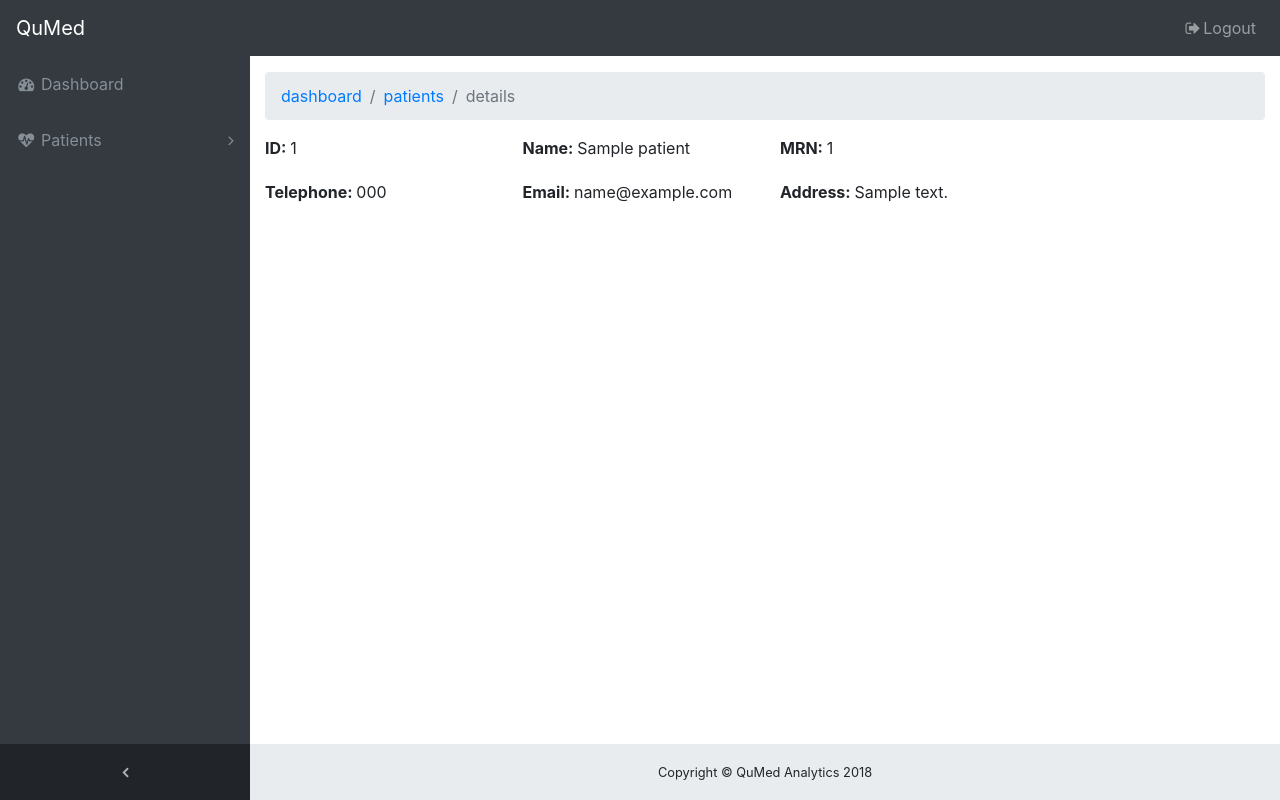
After one commit to tadesanya/qumed, a Django app: page /referral/patient/1/ in a window 1280 px wide. The commit adds this page. Run offline with Django 3.2, Linux system fonts and the light colour scheme; tables that the repository leaves empty hold one stand-in row (values such as "Sample post"); some libraries are stand-ins or nearby versions.

Commit message:
show patient details

```diff
--- a/qumed/referral/templates/referral/create_patient.html
+++ b/qumed/referral/templates/referral/create_patient.html
@@ -3,8 +3,8 @@
 {% block title %}Create Patient{% endblock %}
 
 {% block breadcrumb %}
-  <li class="breadcrumb-item">Patients</li>
-  <li class="breadcrumb-item active">Create</li>
+  <li class="breadcrumb-item"><a href="{% url 'referral:view_patients' %}">patients</a></li>
+  <li class="breadcrumb-item active">create</li>
 {% endblock breadcrumb %}
 
 {% block content %}
--- /dev/null
+++ b/qumed/referral/templates/referral/patient_detail.html
@@ -0,0 +1,21 @@
+{% extends "base.html" %}
+
+{% block title %}Patient Detail{% endblock %}
+
+{% block breadcrumb %}
+  <li class="breadcrumb-item"><a href="{% url 'referral:view_patients' %}">patients</a></li>
+  <li class="breadcrumb-item active">details</li>
+{% endblock breadcrumb %}
+
+{% block content %}
+<div class="row mb-1">
+  <div class="col-md-3"><p><strong>ID: </strong>{{patient.id}}</p></div>
+  <div class="col-md-3"><p><strong>Name: </strong>{{patient.name}}</p></div>
+  <div class="col-md-6"><p><strong>MRN: </strong>{{patient.mrn}}</p></div>
+</div>
+<div class="row mb-3">
+  <div class="col-md-3"><p><strong>Telephone: </strong>{{patient.telephone}}</p></div>
+  <div class="col-md-3"><p><strong>Email: </strong>{{patient.email}}</p></div>
+  <div class="col-md-6"><p><strong>Address: </strong>{{patient.address}}</p></div>
+</div>
+{% endblock content %}
--- a/qumed/referral/urls.py
+++ b/qumed/referral/urls.py
@@ -7,7 +7,8 @@ app_name = 'referral'
 
 
 urlpatterns = [
-    path('create_practice', views.CreatePracticeView.as_view(), name='create_practice'),
-    path('view_patients', views.ListPatientsView.as_view(), name='view_patients'),
-    path('create_patient', views.CreatePatientView.as_view(), name='create_patient'),
+    path('practice/create/', views.CreatePracticeView.as_view(), name='create_practice'),
+    path('patients/view/', views.PatientsListView.as_view(), name='view_patients'),
+    path('patient/create/', views.PatientCreateView.as_view(), name='create_patient'),
+    path('patient/<int:pk>/', views.PatientDetailView.as_view(), name='patient_detail')
 ]
--- a/qumed/referral/views.py
+++ b/qumed/referral/views.py
@@ -2,7 +2,7 @@ from django.shortcuts import render, HttpResponseRedirect
 from django.views.generic import View
 from django.urls import reverse_lazy
 from django.contrib import messages
-from django.views.generic import ListView, CreateView
+from django.views.generic import ListView, CreateView, DetailView
 
 from .forms import PracticeForm
 from .models import Patient
@@ -29,7 +29,7 @@ class CreatePracticeView(View):
             return HttpResponseRedirect(reverse_lazy('account:link_practice'))
 
 
-class ListPatientsView(ListView):
+class PatientsListView(ListView):
     model = Patient
     context_object_name = 'patients'
     template_name = 'referral/list_patients.html'
@@ -41,7 +41,7 @@ class ListPatientsView(ListView):
         return queryset
 
 
-class CreatePatientView(CreateView):
+class PatientCreateView(CreateView):
     model = Patient
     fields = ['mrn', 'name', 'address', 'email', 'telephone']
     template_name = 'referral/create_patient.html'
@@ -58,3 +58,9 @@ class CreatePatientView(CreateView):
         message = 'New patient created.'
         messages.success(self.request, message)
         return HttpResponseRedirect(self.get_success_url())
+
+
+class PatientDetailView(DetailView):
+    model = Patient
+    context_object_name = 'patient'
+    template_name = 'referral/patient_detail.html'
--- a/qumed/templates/base.html
+++ b/qumed/templates/base.html
@@ -29,10 +29,10 @@
         <!-- Breadcrumbs-->
         <ol class="breadcrumb">
           <li class="breadcrumb-item">
-            <a href="#">Dashboard</a>
+            <a href="{% url 'account:dashboard' %}">dashboard</a>
           </li>
           {% block breadcrumb %}
-          <li class="breadcrumb-item active">My Dashboard</li>
+          <li class="breadcrumb-item active">overview</li>
           {% endblock breadcrumb %}
         </ol>
 
--- a/qumed/templates/nav.html
+++ b/qumed/templates/nav.html
@@ -7,7 +7,7 @@
   <!-- side bar -->
   <ul class="navbar-nav navbar-sidenav" id="sideBarAccordion">
     <li class="nav-item" data-toggle="tooltip" data-placement="right" title="Dashboard">
-      <a class="nav-link" href="#">
+      <a class="nav-link" href="{% url 'account:dashboard' %}">
         <i class="fa fa-fw fa-dashboard"></i>
         <span class="nav-link-text">Dashboard</span>
       </a>
```
Also changed, not shown: qumed/referral/templates/referral/list_patients.html (+5 -3 lines).
